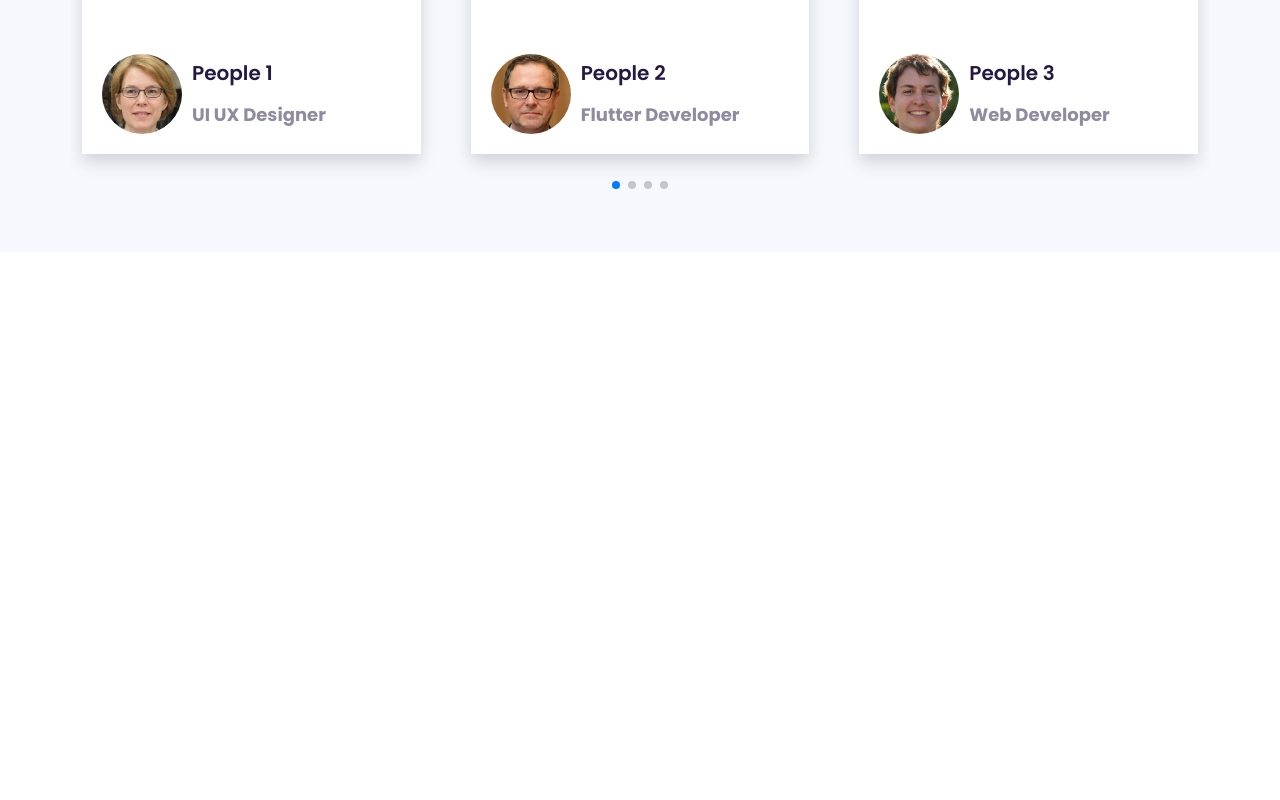
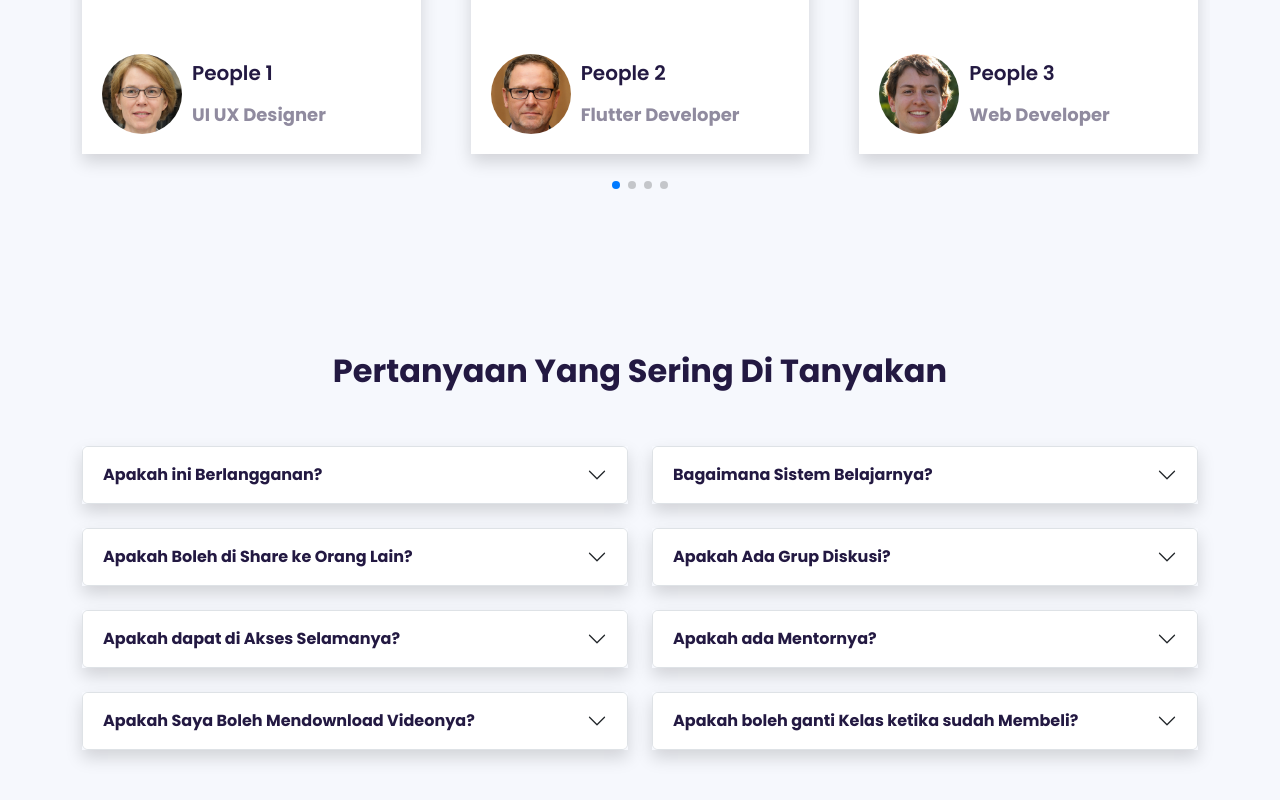
Before and after one commit to Rangga11268/CoursesRel, a React (Vite) app: page / in a window 1280 px wide. Shown: the part 2849-3649 px from the top of the page. Before the commit the page ends 3101 px from the top, so only its background shows below. Built offline with nearby package versions, Linux system fonts and the light colour scheme.

Commit message:
Add FAQ component and styles; integrate into HomePage layout

```diff
--- a/src/components/Faq.jsx
+++ /dev/null
@@ -1,3 +0,0 @@
-export default function Faq() {
-  return <div>Faq</div>;
-}
--- /dev/null
+++ b/src/components/FaqComponent.jsx
@@ -0,0 +1,32 @@
+import { Accordion, Container, Row, Col } from "react-bootstrap";
+import { faq } from "../data";
+
+export default function FaqComponent() {
+  return (
+    <div className="faq">
+      <Container>
+        <Row>
+          <Col>
+            <h2 className="text-center fw-bold">
+              Pertanyaan Yang Sering Di Tanyakan
+            </h2>
+          </Col>
+        </Row>
+        <Row className="row-cols-lg-2 row-cols-1 g-4 pt-5">
+          {faq.map((faqdata) => {
+            return (
+              <Col key={faqdata.id}>
+                <Accordion className="shadow">
+                  <Accordion.Item eventKey={faqdata.eventKey}>
+                    <Accordion.Header>{faqdata.title}</Accordion.Header>
+                    <Accordion.Body>{faqdata.desc}</Accordion.Body>
+                  </Accordion.Item>
+                </Accordion>
+              </Col>
+            );
+          })}
+        </Row>
+      </Container>
+    </div>
+  );
+}
--- a/src/pages/HomePage.jsx
+++ b/src/pages/HomePage.jsx
@@ -3,6 +3,7 @@ import HeroImage from "../assets/img/hero.png";
 import { kelasTerbaru, dataSwiper } from "../data";
 import { useNavigate } from "react-router-dom";
 import { Swiper, SwiperSlide } from "swiper/react";
+import FaqComponent from "../components/FaqComponent";
 import "swiper/css";
 import "swiper/css/pagination";
 
@@ -142,6 +143,9 @@ export default function HomePage() {
           </Row>
         </Container>
       </div>
+      {/* Faq Component */}
+      <FaqComponent />
+      {/* Faq Component end */}
     </div>
   );
 }
```
Also changed, not shown: src/dist/css/main.css.
